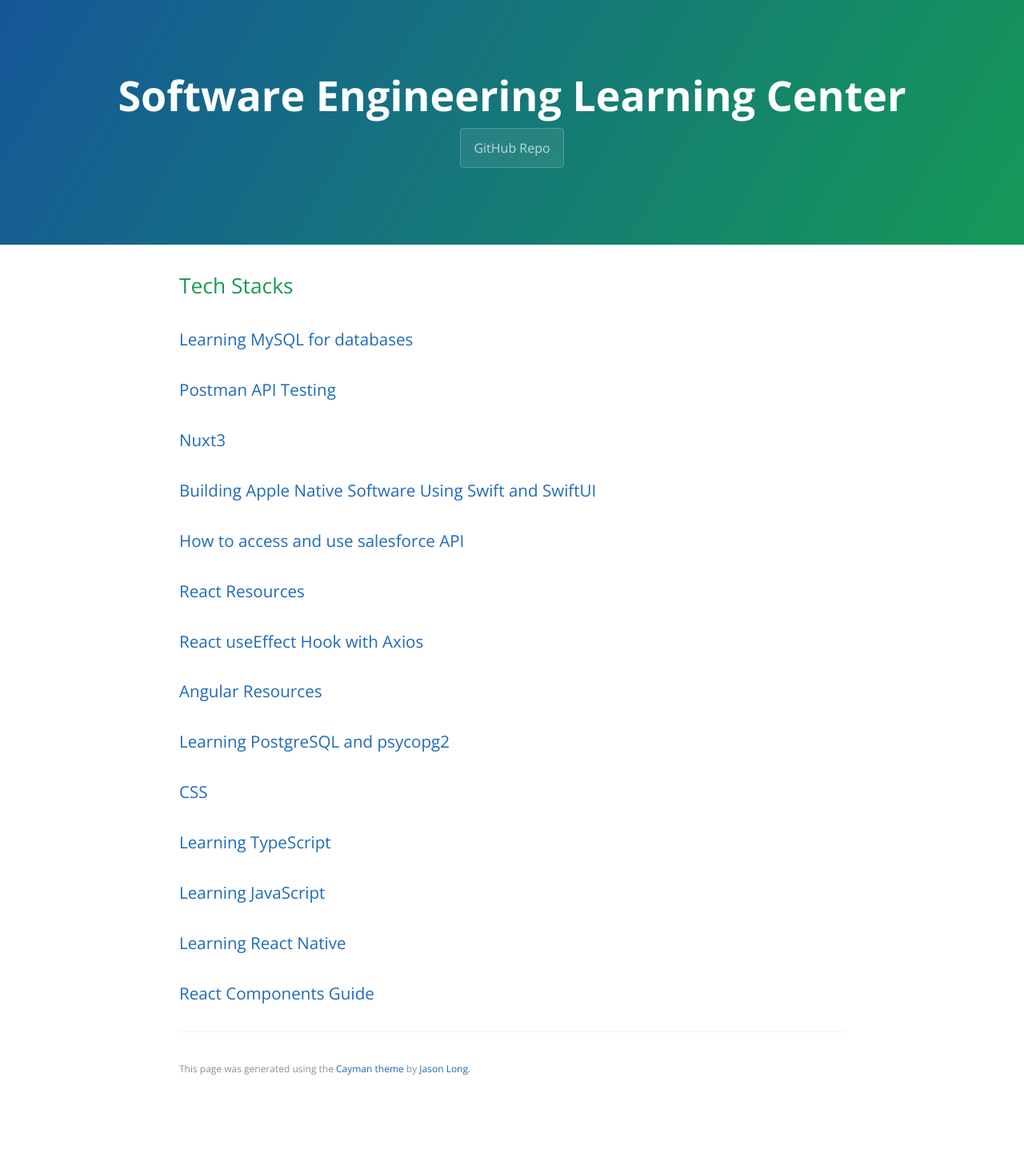
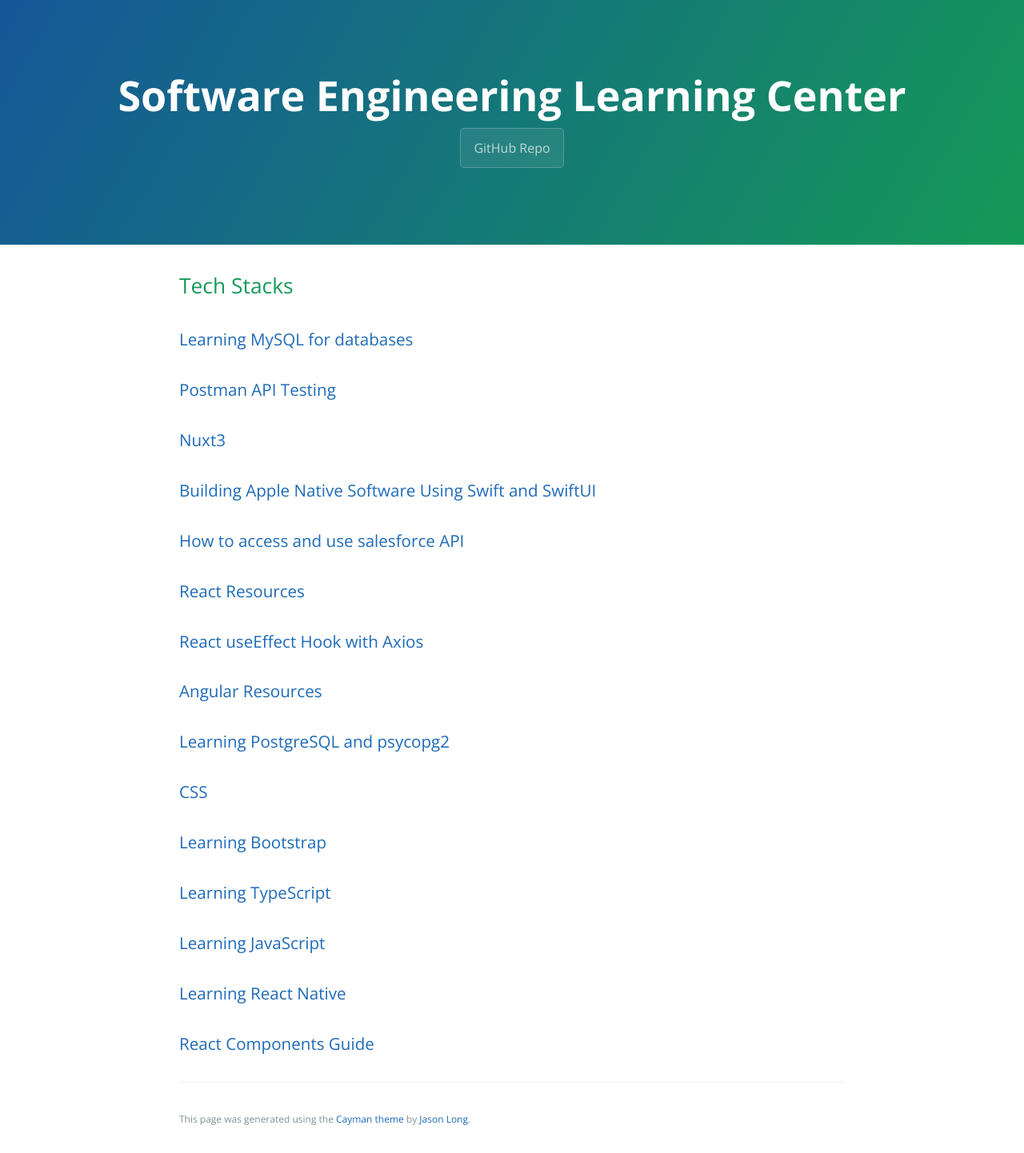
Before and after one commit to learning-software-engineering/learning-software-engineering.github.io, a Jekyll site: the page built from Topics/Tech_Stacks.md, in a window 1280 px wide. Shown: the whole page at 80% size. Built offline with Jekyll 4.4.1, drawn with Linux system fonts in a browser that asks for light colours; our own code applies the rules of GitHub Pages for plain Markdown files; before the commit the page ends 1379 px from its top, so only the background shows below that.

Commit message:
Added Bootstrap.md to Tech_stacks.md

```diff
--- a/Topics/Tech_Stacks.md
+++ b/Topics/Tech_Stacks.md
@@ -10,6 +10,7 @@
 ### [Angular Resources](./Tech_Stacks/Angular.md)
 ### [Learning PostgreSQL and psycopg2](./Tech_Stacks/PostgreSQL_psycopg2.md)
 ### [CSS](./Tech_Stacks/CSS.md)
+### [Learning Bootstrap](./Tech_Stacks/Bootstrap.md)
 ### [Learning TypeScript](./Tech_Stacks/TypeScript.md)
 ### [Learning JavaScript](./Tech_Stacks/JavaScript.md)
 ### [Learning React Native](./Tech_Stacks/ReactNative.md)
```
